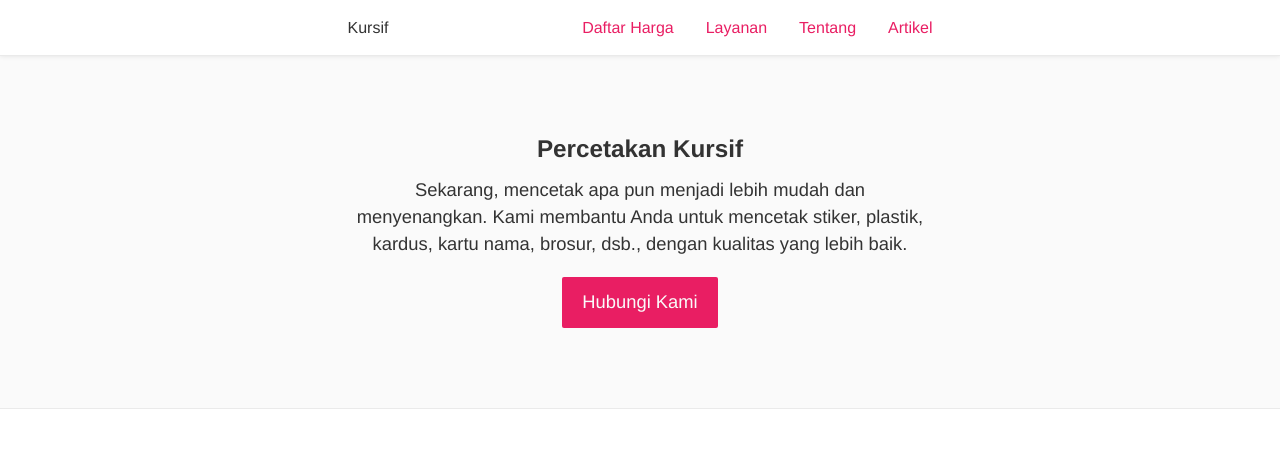
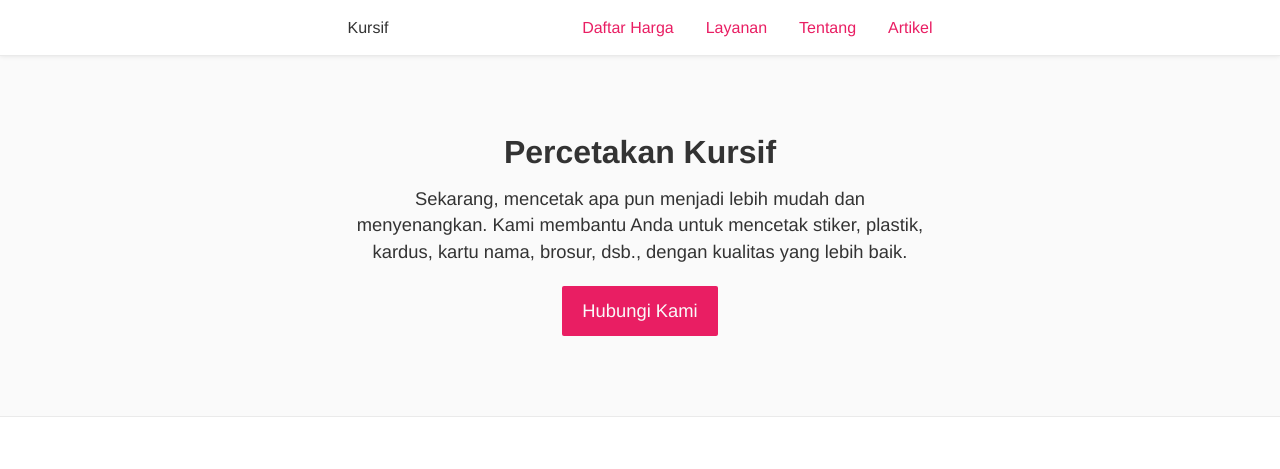
Before and after one commit to tertanda/kursif.github.io, a Jekyll site: the page built from index.md, in a window 1280 px wide and 1400 px high. Shown: the top 469 px of the window. Built offline with Jekyll 4.4.1, drawn with Linux system fonts in a browser that asks for light colours; a script that is not in the unit is left out; grey boxes are pictures that could not be loaded.

Commit message:
First commit.

```diff
--- a/_sass/responsive.scss
+++ b/_sass/responsive.scss
@@ -2,6 +2,14 @@
     body { font-size: 1.1487rem; }
 
     .page-header { font-size: 1rem; }
+
+    h1 { font-size: 1.7411rem; }
+
+    h2 { font-size: 1.5157rem; }
+
+    h3 { font-size: 1.3195rem; }
+
+    h4 { font-size: 1.1487rem; }
 }
 
 
@@ -41,6 +49,14 @@
 
     .site-value__delimiter { padding-top: 2rem; }
 
+    h1 { font-size: 2rem; }
+
+    h2 { font-size: 1.7411rem; }
+
+    h3 { font-size: 1.5157rem; }
+
+    h4 { font-size: 1.3195rem; }
+
     /*
      | SHAME STARTS
      */
```
